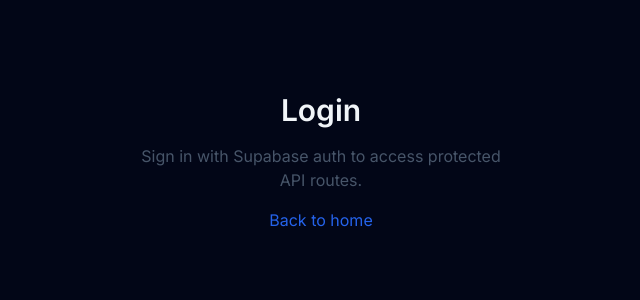
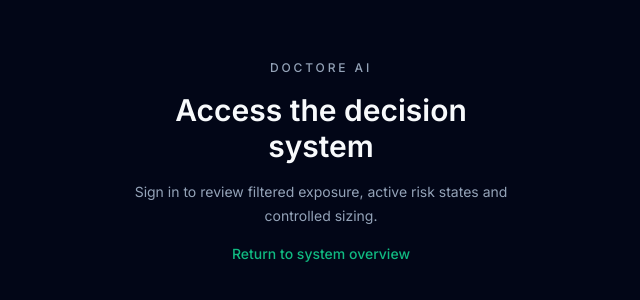
Before and after one commit to jamiharju-hash/doctore-ai, a Next.js app: page /login in a window 1280 px wide. Shown: the part 238-538 px from the top of the page, without its empty margins (319-959 px from the left). Built offline with nearby package versions, Linux system fonts and the light colour scheme.

Commit message:
Update login copy for decision-system positioning

```diff
--- a/src/app/(auth)/login/page.tsx
+++ b/src/app/(auth)/login/page.tsx
@@ -3,10 +3,13 @@ import Link from 'next/link';
 export default function LoginPage() {
   return (
     <main className="mx-auto flex min-h-screen max-w-md flex-col items-center justify-center gap-4 p-8 text-center">
-      <h1 className="text-3xl font-semibold">Login</h1>
-      <p className="text-slate-600">Sign in with Supabase auth to access protected API routes.</p>
-      <Link className="text-blue-600 hover:underline" href="/">
-        Back to home
+      <p className="text-xs font-medium uppercase tracking-[0.24em] text-slate-400">DOCTORE AI</p>
+      <h1 className="text-3xl font-semibold text-slate-50">Access the decision system</h1>
+      <p className="text-sm leading-6 text-slate-400">
+        Sign in to review filtered exposure, active risk states and controlled sizing.
+      </p>
+      <Link className="text-sm font-medium text-emerald-500 hover:underline" href="/">
+        Return to system overview
       </Link>
     </main>
   );
```
